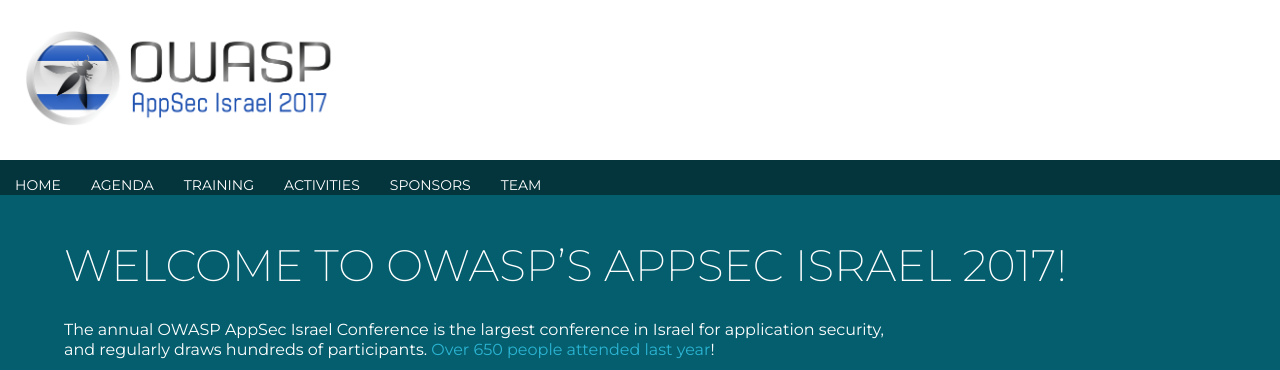
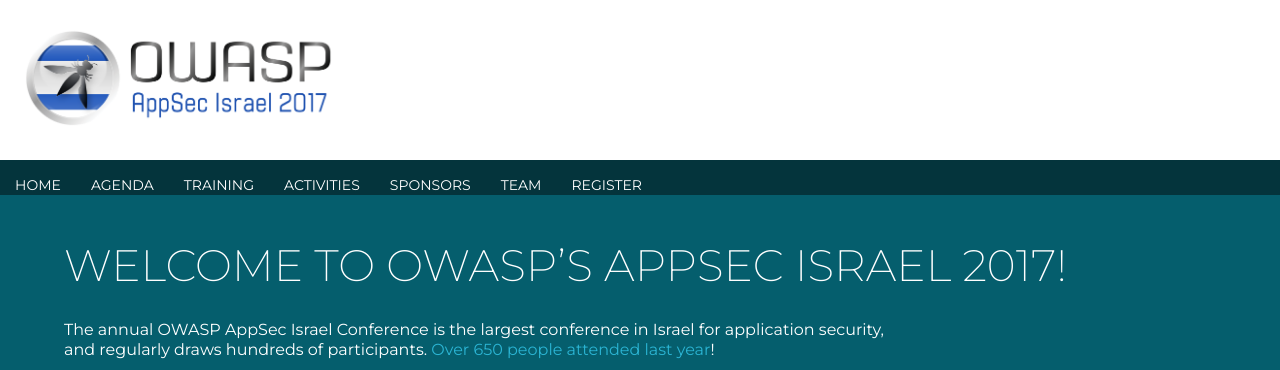
Before and after one commit to OWASP/AppSec-Israel-2017, a Jekyll site: the page built from index.md, in a window 1280 px wide. Shown: the top 370 px of the page. Built offline with Jekyll 4.4.1, drawn with Linux system fonts in a browser that asks for light colours; our own code applies the rules of GitHub Pages for plain Markdown files.

Commit message:
Update menus.yml

```diff
--- a/_data/menus.yml
+++ b/_data/menus.yml
@@ -10,3 +10,5 @@
   url  : Sponsors
 - title: Team
   url  : Team
+- title: Register
+  url  : https://appsecil2017.eventbrite.com/
```
